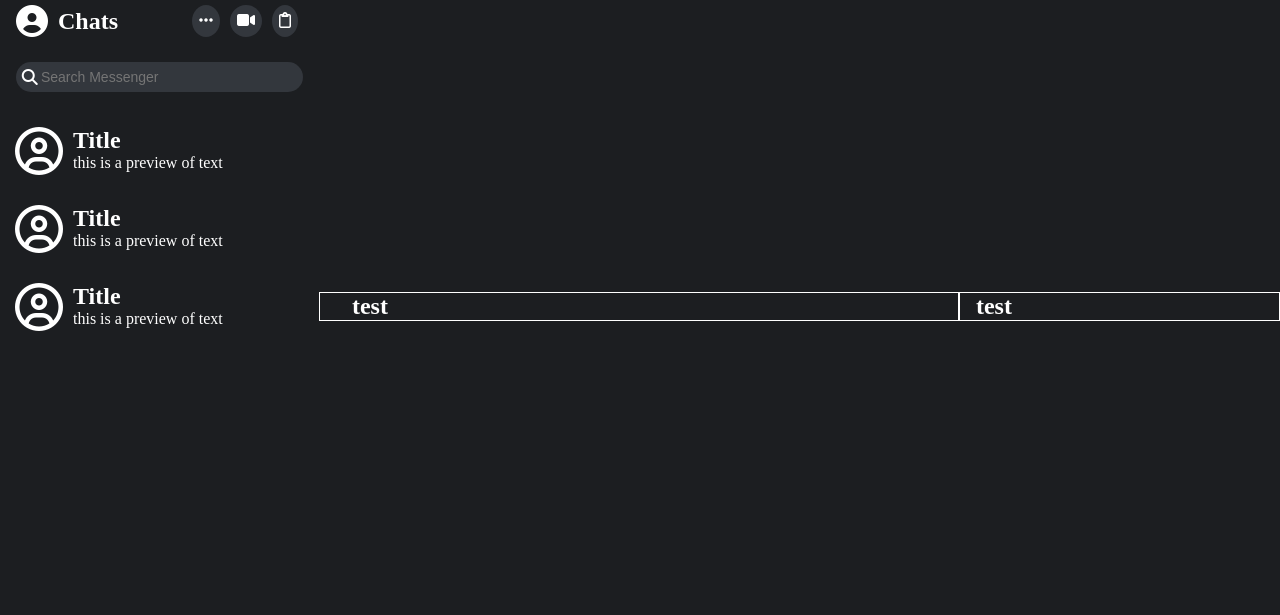
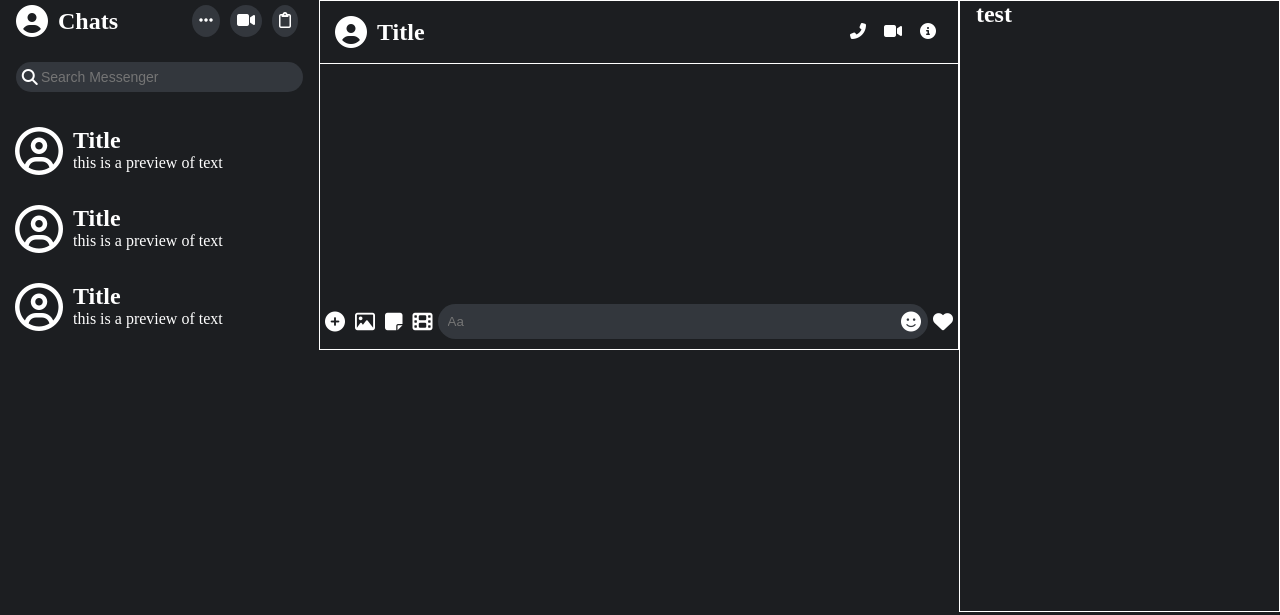
Before and after one commit to pulgaresking/messenger, a plain HTML site: page index.html in a window 1280 px wide. Drawn offline with Linux system fonts and the light colour scheme.

Commit message:
middle section

```diff
--- a/index.html
+++ b/index.html
@@ -82,9 +82,28 @@
     </section>
 
     <section class="middle">
-        <div class="wrapper">
-         <h1>test</h1>
-        </div>
+         <div class="middle-header">
+             <div class="middle-header-left">
+                <p><i class="fas fa-user-circle fa-2x"></i></p>
+                <h2>Title</h2>
+             </div>
+
+             <div class="middle-header-right">
+                <i class="fas fa-phone-alt"></i>
+                <i class="fas fa-video"></i>
+                <i class="fas fa-info-circle"></i>
+             </div>
+         </div>
+
+         <div class="middle-bottom">
+            <i class="fas fa-plus-circle"></i>
+            <i class="far fa-image"></i>
+            <i class="fas fa-sticky-note"></i>
+            <i class="fas fa-film"></i>
+            <input type="text" placeholder="Aa">
+            <i class="fas fa-smile"></i>
+            <i class="fas fa-heart"></i>
+         </div>
     </section>
 
     <section class="right">
--- a/scss/_utilities.scss
+++ b/scss/_utilities.scss
@@ -6,7 +6,6 @@
 
 body {
     display: flex;
-    align-items: center;
     justify-content: space-between;
 
     .left {
--- a/scss/style.scss
+++ b/scss/style.scss
@@ -74,7 +74,60 @@ body {
         @include set-color(lighten($primary-color, 10%));
       }
   }
+}
 
 
+.middle {
+  height: 350px;
 
+  &-header {
+    display: flex;
+    justify-content: space-between;
+    padding: 15px;
+    border-bottom: 1px solid #fff;
+
+    &-left {
+      display: flex;
+      align-items: center;
+
+      h2 {
+        padding-left: 10px;
+      }
+    }
+
+    &-right {
+
+      i {
+        padding: 7px;
+        cursor: pointer;
+      }
+    }
+  }
+
+  &-bottom {
+    margin: 240px 0;
+    width: 100%;
+    position: relative;
+    display: flex;
+    align-items: center;
+
+    .fa-smile {
+      position: absolute;
+      right: 5%;
+    }
+
+    i {
+      font-size: 20px;
+      padding: 5px;
+      cursor: pointer;
+  }
+
+    input {
+      width: 100%;
+      border-radius: 20px;
+      border: none;
+      padding: 10px;
+      @include set-color(lighten($primary-color, 10%));
+    }
+  }
 }
```
Also changed, not shown: css/style.css.
